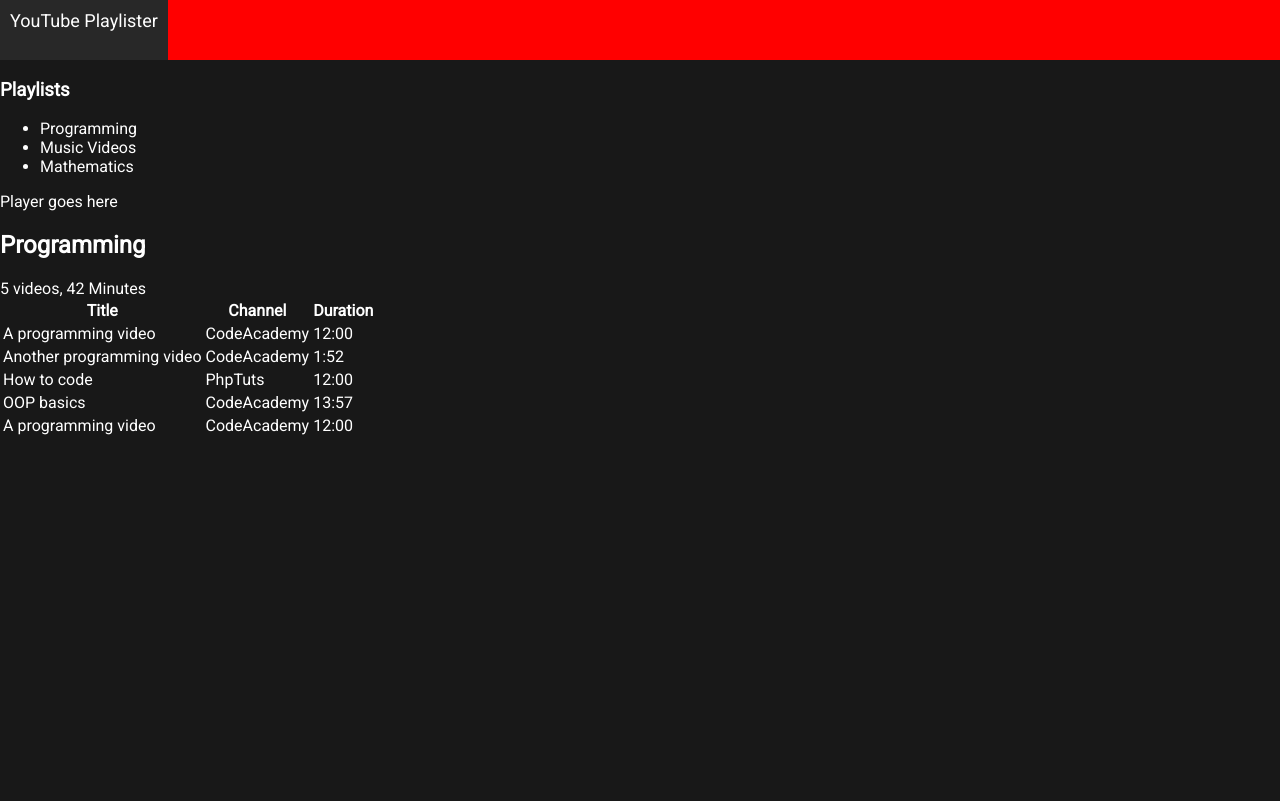
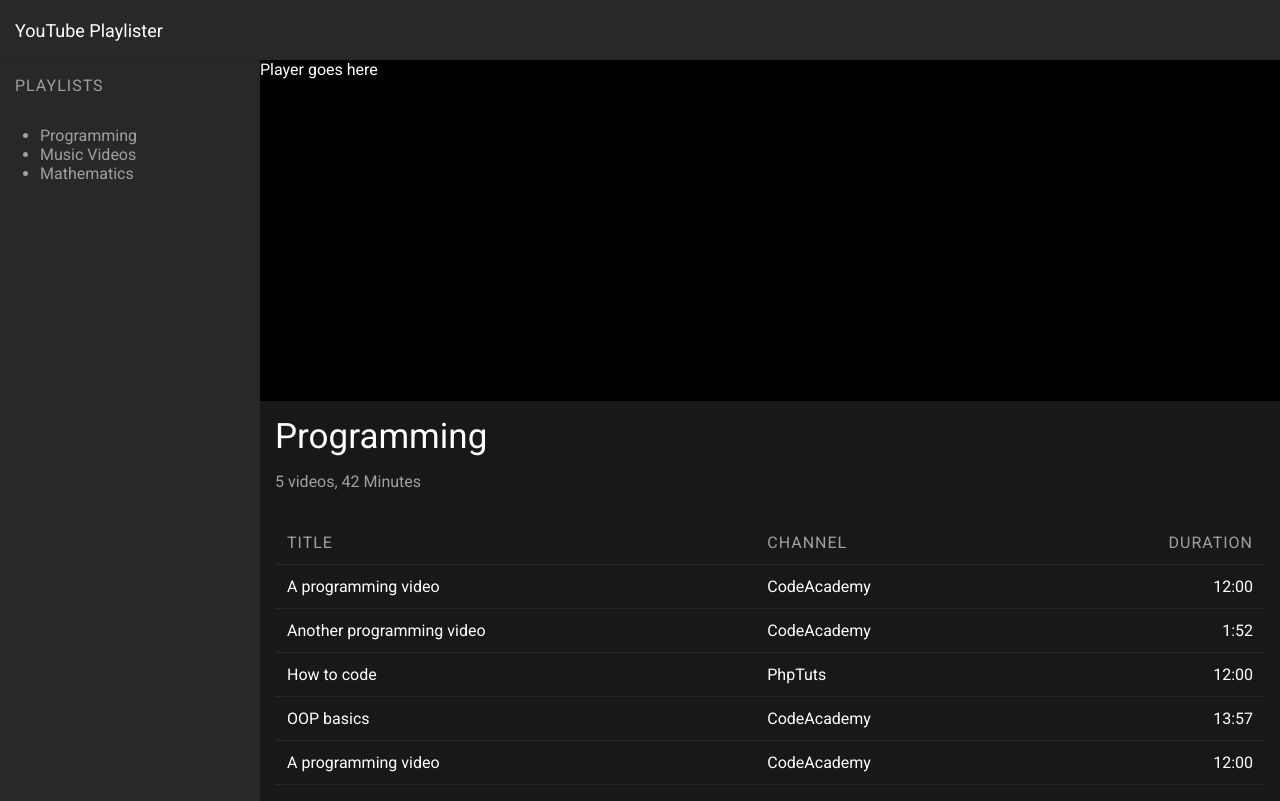
Before and after one commit to MrFletching/YouTubePlaylister, a React (Create React App) app in the folder client/: page / in a window 1280 px wide. Built offline with nearby package versions, Linux system fonts and the light colour scheme.

Commit message:
Continue styling components

```diff
--- a/client/src/App.css
+++ b/client/src/App.css
@@ -1,3 +1,14 @@
 .App {
   height: 100%;
 }
+
+.App .body {
+  height: calc(100% - 60px);
+  display: flex;
+}
+
+.App .content {
+  flex-grow: 1;
+  display: flex;
+  flex-direction: column;
+}
--- a/client/src/App.js
+++ b/client/src/App.js
@@ -10,10 +10,12 @@ class App extends Component {
     return (
       <div className="App">
         <Header />
-        <Sidebar />
-        <div className="content">
-          <Player />
-          <Playlist />
+        <div className="body">
+          <Sidebar />
+          <div className="content">
+            <Player />
+            <Playlist />
+          </div>
         </div>
       </div>
     );
--- a/client/src/components/Header.css
+++ b/client/src/components/Header.css
@@ -1,13 +1,13 @@
 .Header {
-  background-color: red;
+  background-color: #282828;
   height: 60px;
   display: flex;
+  align-items: center;
 }
 
 .Header h1 {
   margin: 0;
-  padding: 10px;
+  padding: 0 15px;
   font-weight: normal;
   font-size: 18px;
-  background-color: #282828;
 }
--- /dev/null
+++ b/client/src/components/Player.css
@@ -0,0 +1,4 @@
+.Player {
+    background-color: black;
+    height: 400px;
+}
--- a/client/src/components/Player.js
+++ b/client/src/components/Player.js
@@ -1,4 +1,5 @@
 import React, { Component } from 'react';
+import './Player.css';
 
 class Player extends Component {
   render() {
--- /dev/null
+++ b/client/src/components/Playlist.css
@@ -0,0 +1,15 @@
+.Playlist {
+  padding: 15px;
+  flex-grow: 1;
+}
+
+.Playlist h2 {
+  font-weight: normal;
+  font-size: 35px;
+  margin: 0 0 15px 0;
+}
+
+.Playlist .meta {
+  margin-bottom: 30px;
+  color: #A0A0A0;
+}
--- a/client/src/components/Playlist.js
+++ b/client/src/components/Playlist.js
@@ -1,5 +1,6 @@
 import React, { Component } from 'react';
 import PlaylistTable from './PlaylistTable';
+import './Playlist.css';
 
 class Playlist extends Component {
   render() {
--- /dev/null
+++ b/client/src/components/PlaylistTable.css
@@ -0,0 +1,25 @@
+.PlaylistTable {
+  width: 100%;
+  border-collapse: collapse;
+}
+
+.PlaylistTable th {
+  text-align: left;
+  text-transform: uppercase;
+  font-weight: normal;
+  color: #A0A0A0;
+  letter-spacing: 1px;
+}
+
+.PlaylistTable td, .PlaylistTable th {
+  border-bottom: 1px solid #282828;
+  padding: 12px;
+}
+
+.PlaylistTable tbody tr:hover {
+  background-color: #282828;
+}
+
+.PlaylistTable .col-duration {
+  text-align: right;
+}
--- a/client/src/components/PlaylistTable.js
+++ b/client/src/components/PlaylistTable.js
@@ -1,4 +1,5 @@
 import React, { Component } from 'react';
+import './PlaylistTable.css';
 
 class PlaylistTable extends Component {
   render() {
@@ -8,34 +9,34 @@ class PlaylistTable extends Component {
           <tr>
             <th>Title</th>
             <th>Channel</th>
-            <th>Duration</th>
+            <th className="col-duration">Duration</th>
           </tr>
         </thead>
         <tbody>
           <tr>
             <td>A programming video</td>
             <td>CodeAcademy</td>
-            <td>12:00</td>
+            <td className="col-duration">12:00</td>
           </tr>
           <tr>
             <td>Another programming video</td>
             <td>CodeAcademy</td>
-            <td>1:52</td>
+            <td className="col-duration">1:52</td>
           </tr>
           <tr>
             <td>How to code</td>
             <td>PhpTuts</td>
-            <td>12:00</td>
+            <td className="col-duration">12:00</td>
           </tr>
           <tr>
             <td>OOP basics</td>
             <td>CodeAcademy</td>
-            <td>13:57</td>
+            <td className="col-duration">13:57</td>
           </tr>
           <tr>
             <td>A programming video</td>
             <td>CodeAcademy</td>
-            <td>12:00</td>
+            <td className="col-duration">12:00</td>
           </tr>
         </tbody>
       </table>
--- /dev/null
+++ b/client/src/components/Sidebar.css
@@ -0,0 +1,17 @@
+.Sidebar {
+    background-color: #282828;
+    height: 100%;
+    width: 260px;
+    border-top: 1px solid #222222;
+    color: #A0A0A0;
+    flex-shrink: 0;
+}
+
+.Sidebar h3 {
+    margin: 0;
+    padding: 15px;
+    font-weight: normal;
+    text-transform: uppercase;
+    font-size: 16px;
+    letter-spacing: 1px;
+}
--- a/client/src/components/Sidebar.js
+++ b/client/src/components/Sidebar.js
@@ -1,4 +1,5 @@
 import React, { Component } from 'react';
+import './Sidebar.css';
 
 class Sidebar extends Component {
   render() {
--- a/client/src/index.css
+++ b/client/src/index.css
@@ -9,3 +9,7 @@ body {
   background-color: #181818;
   font-family: Roboto, Helvetica, Arial, sans-serif;
 }
+
+#root {
+  height: 100%;
+}
```
